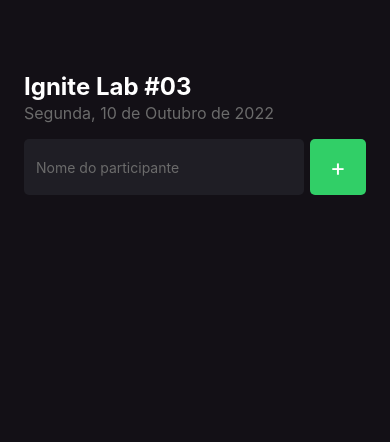
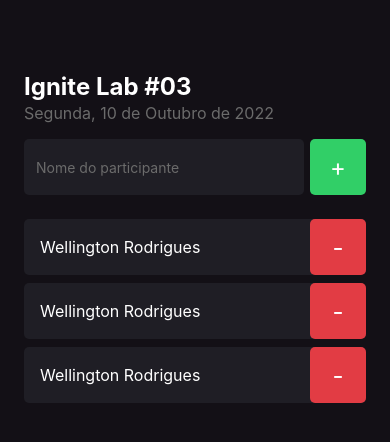
Before and after one commit to wellingtonrodriguesbr/imhere, a React Native app: screen / in a window 390 px wide. Shown: the top 442 px of the page. Built offline with nearby package versions, Linux system fonts and the light colour scheme.

Commit message:
feat: create Participant component

```diff
--- /dev/null
+++ b/src/components/Participant/index.tsx
@@ -0,0 +1,14 @@
+import { Text, TouchableOpacity, View } from "react-native";
+
+import { styles } from "./styles";
+
+export function Participant() {
+  return (
+    <View style={styles.container}>
+      <Text style={styles.name}>Wellington Rodrigues</Text>
+      <TouchableOpacity style={styles.button}>
+        <Text style={styles.buttonText}>-</Text>
+      </TouchableOpacity>
+    </View>
+  );
+}
--- /dev/null
+++ b/src/components/Participant/styles.ts
@@ -0,0 +1,33 @@
+import { StyleSheet } from "react-native";
+
+export const styles = StyleSheet.create({
+  container: {
+    width: "100%",
+    backgroundColor: "#1f1e25",
+    marginTop: 8,
+    borderRadius: 5,
+    flexDirection: "row",
+    alignItems: "center",
+  },
+
+  name: {
+    color: "#fff",
+    flex: 1,
+    fontSize: 16,
+    marginLeft: 16,
+  },
+
+  button: {
+    width: 56,
+    height: 56,
+    borderRadius: 5,
+    backgroundColor: "#e23c44",
+    alignItems: "center",
+    justifyContent: "center",
+  },
+
+  buttonText: {
+    color: "#fff",
+    fontSize: 24,
+  },
+});
--- a/src/screens/Home/index.tsx
+++ b/src/screens/Home/index.tsx
@@ -1,5 +1,6 @@
 import { StatusBar } from "expo-status-bar";
 import { Text, TextInput, TouchableOpacity, View } from "react-native";
+import { Participant } from "../../components/Participant";
 
 import { styles } from "./styles";
 
@@ -20,6 +21,12 @@
           <Text style={styles.buttonText}>+</Text>
         </TouchableOpacity>
       </View>
+
+      <Participant />
+      <Participant />
+      <Participant />
+
+      <StatusBar style="light" />
     </View>
   );
 }
--- a/src/screens/Home/styles.ts
+++ b/src/screens/Home/styles.ts
@@ -25,6 +25,7 @@
     alignItems: "center",
     flexDirection: "row",
     marginTop: 16,
+    marginBottom: 16,
   },
 
   input: {
```
